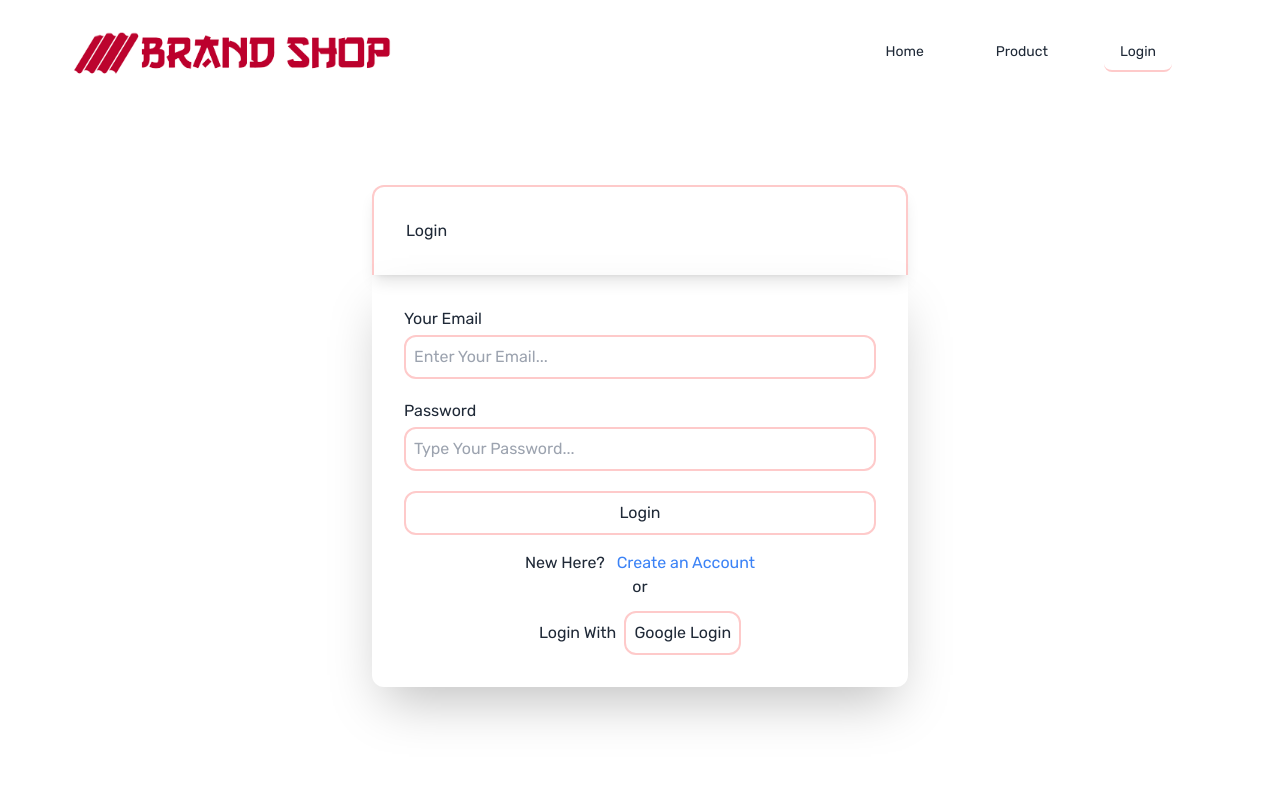
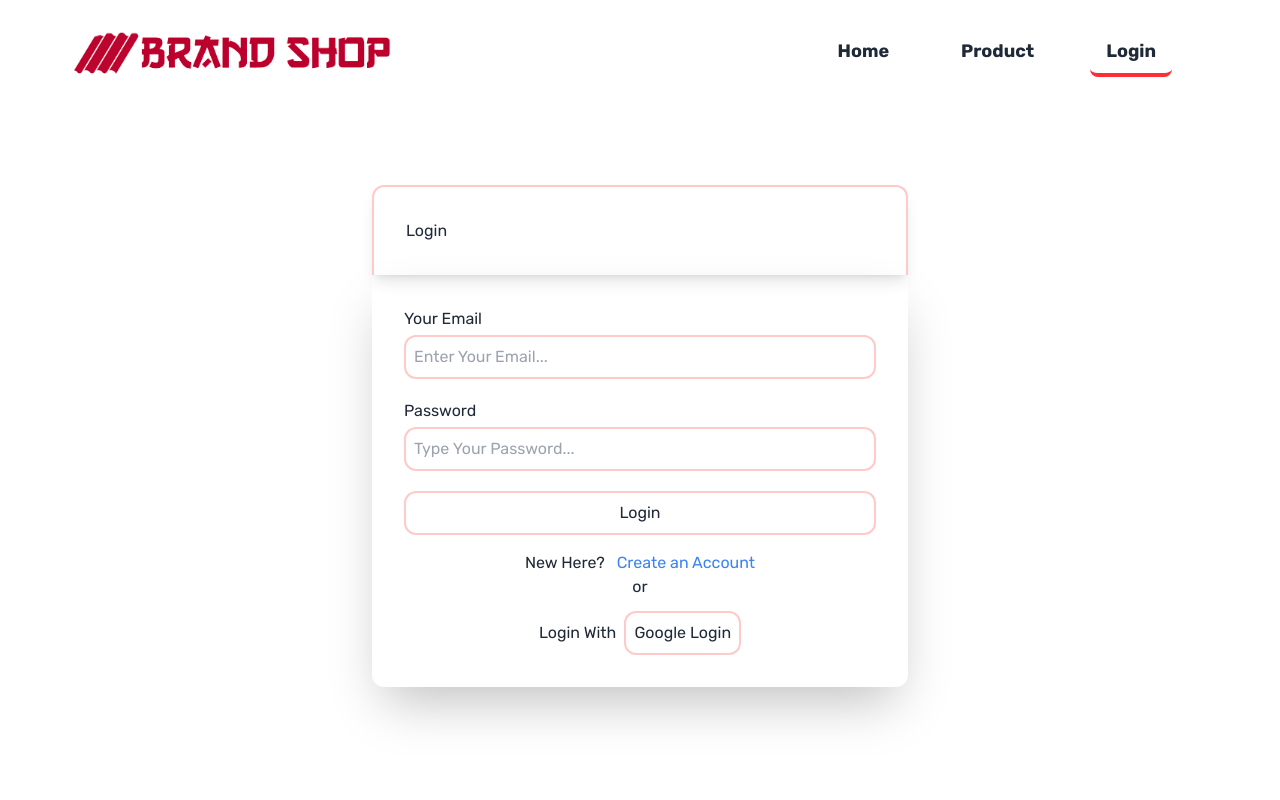
Before and after one commit to CodeWithRashed/brand-shop-client, a React (Vite) app: page /login in a window 1280 px wide. Shown: the top 800 px of the page. Built offline with nearby package versions, Linux system fonts and the light colour scheme; no server answers.

Commit message:
navbar design improved

```diff
--- a/src/Components/Nav/Navbar.jsx
+++ b/src/Components/Nav/Navbar.jsx
@@ -10,12 +10,12 @@ const Navbar = () => {
 
   const mobileNav = (
     <div>
-      <ul className="flex flex-col gap-4 menu dropdown-content mt-3 z-[100] p-2 shadow bg-base-100 rounded-box w-52">
+      <ul className="text-lg font-bold flex flex-col gap-4 menu dropdown-content mt-3 z-[100] p-2 shadow bg-base-100 rounded-box w-52">
         <li>
           <NavLink
             to="/"
             className={({ isActive }) =>
-              isActive ? "border-b-2 border-red-200" : ""
+              isActive ? "border-b-4 border-[#ff2d37]" : ""
             }
           >
             Home
@@ -26,7 +26,7 @@ const Navbar = () => {
           <NavLink
             to="/products"
             className={({ isActive }) =>
-              isActive ? "border-b-2 border-red-200" : ""
+              isActive ? "border-b-4 border-[#ff2d37]" : ""
             }
           >
             Product
@@ -38,7 +38,7 @@ const Navbar = () => {
             <NavLink
               to="/cart"
               className={({ isActive }) =>
-                isActive ? "border-b-2 border-red-200" : ""
+                isActive ? "border-b-4 border-[#ff2d37]" : ""
               }
             >
               Cart
@@ -52,7 +52,7 @@ const Navbar = () => {
             <NavLink
               to="/login"
               className={({ isActive }) =>
-                isActive ? "border-b-2 border-red-200" : ""
+                isActive ? "border-b-4 border-[#ff2d37]" : ""
               }
             >
               Login
@@ -65,7 +65,7 @@ const Navbar = () => {
             <NavLink
               to="/add"
               className={({ isActive }) =>
-                isActive ? "border-b-2 border-red-200" : ""
+                isActive ? "border-b-4 border-[#ff2d37]" : ""
               }
             >
               Add Product
@@ -76,13 +76,13 @@ const Navbar = () => {
     </div>
   );
   const desktopNav = (
-    <div className="hidden lg:block menu menu-horizontal bg-base-100">
-      <ul className="menu menu-horizontal flex gap-10 mr-5">
+    <div className="hidden text-lg lg:block menu menu-horizontal bg-base-100">
+      <ul className="text-lg font-bold menu menu-horizontal flex gap-10 mr-5">
         <li>
           <NavLink
             to="/"
             className={({ isActive }) =>
-              isActive ? "border-b-2 border-red-200" : ""
+              isActive ? "border-b-4 border-[#ff2d37]" : ""
             }
           >
             Home
@@ -93,7 +93,7 @@ const Navbar = () => {
           <NavLink
             to="/products"
             className={({ isActive }) =>
-              isActive ? "border-b-2 border-red-200" : ""
+              isActive ? "border-b-4 border-[#ff2d37]" : ""
             }
           >
             Product
@@ -105,7 +105,7 @@ const Navbar = () => {
             <NavLink
               to="/cart"
               className={({ isActive }) =>
-                isActive ? "border-b-2 border-red-200" : ""
+                isActive ? "border-b-4 border-[#ff2d37]" : ""
               }
             >
               Cart
@@ -119,7 +119,7 @@ const Navbar = () => {
             <NavLink
               to="/login"
               className={({ isActive }) =>
-                isActive ? "border-b-2 border-red-200" : ""
+                isActive ? "border-b-4 border-[#ff2d37]" : ""
               }
             >
               Login
@@ -132,7 +132,7 @@ const Navbar = () => {
             <NavLink
               to="/add"
               className={({ isActive }) =>
-                isActive ? "border-b-2 border-red-200" : ""
+                isActive ? "border-b-4 border-[#ff2d37]" : ""
               }
             >
               Add Product
@@ -144,7 +144,7 @@ const Navbar = () => {
   );
   return (
     <div>
-      <div className="navbar bg-base-100">
+      <div className="navbar bg-base-100 ">
         <div className="flex-1">
           <Link>
             {}
```
